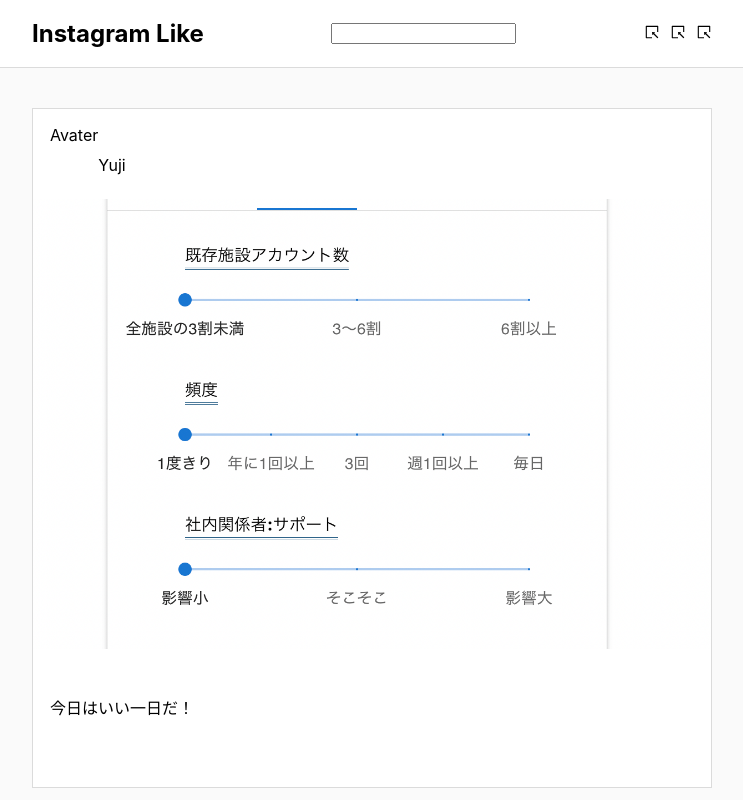
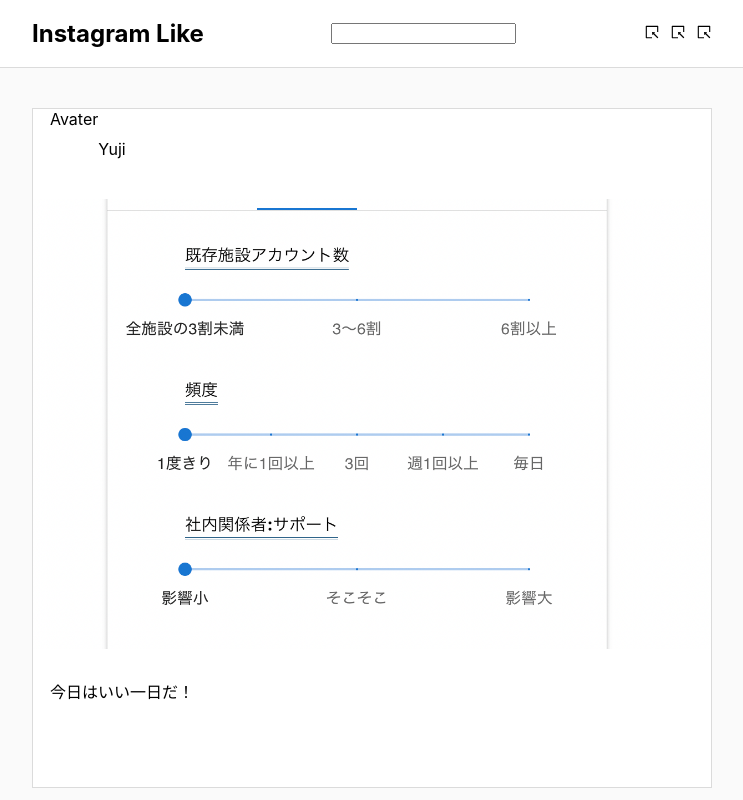
Before and after one commit to Yuji5117/insta-like-next, a Next.js app: page / in a window 1280 px wide. Shown: the top 800 px of the page, without its empty margins (268-1011 px from the left). Built offline with nearby package versions, Linux system fonts and the light colour scheme.

Commit message:
pタグのスタイルを初期化

```diff
--- a/styles/globals.css
+++ b/styles/globals.css
@@ -8,7 +8,8 @@ body {
 
 h1,
 h2,
-h3 {
+h3,
+p {
   padding: 0;
   margin: 0;
 }
```
